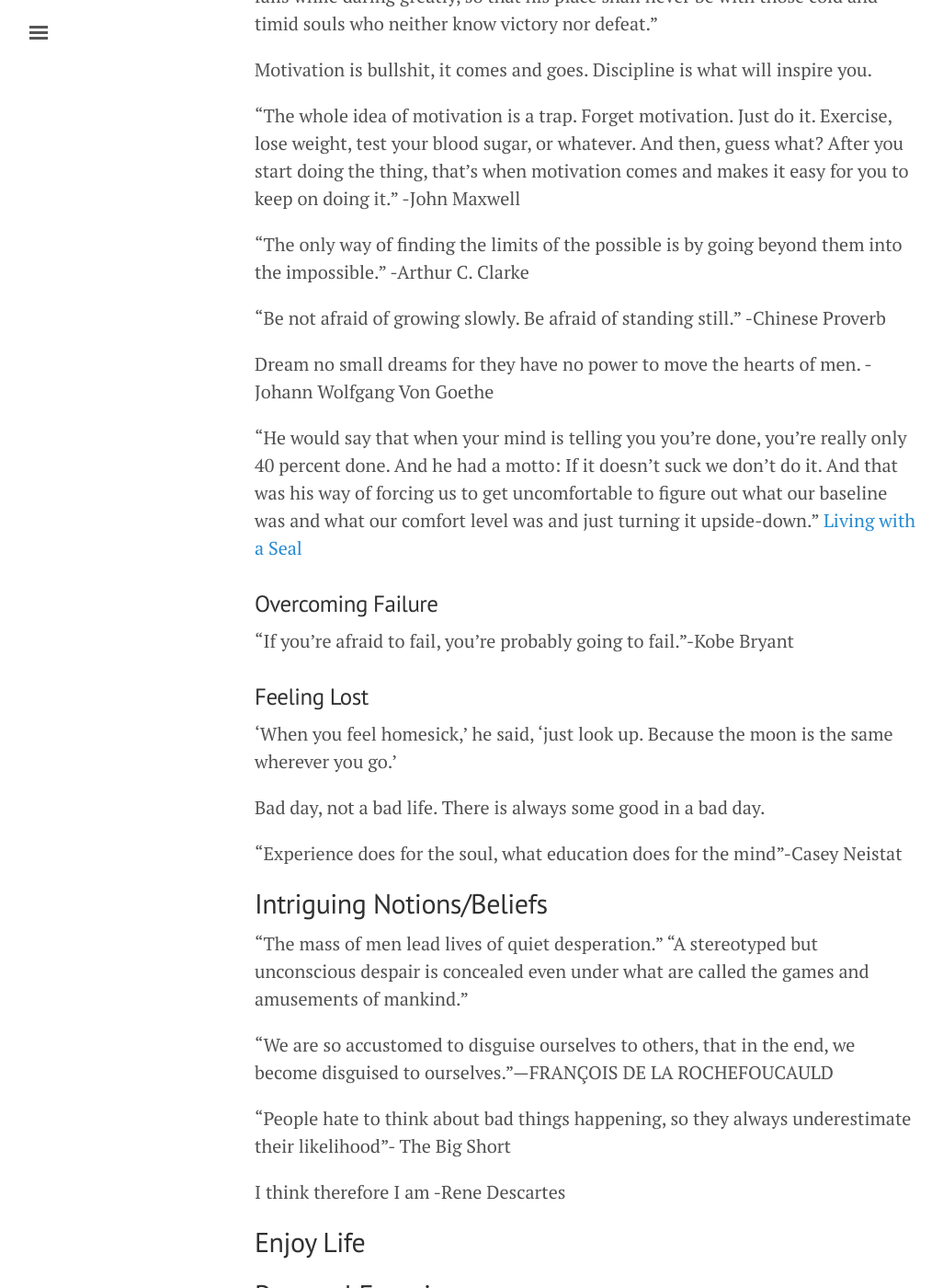
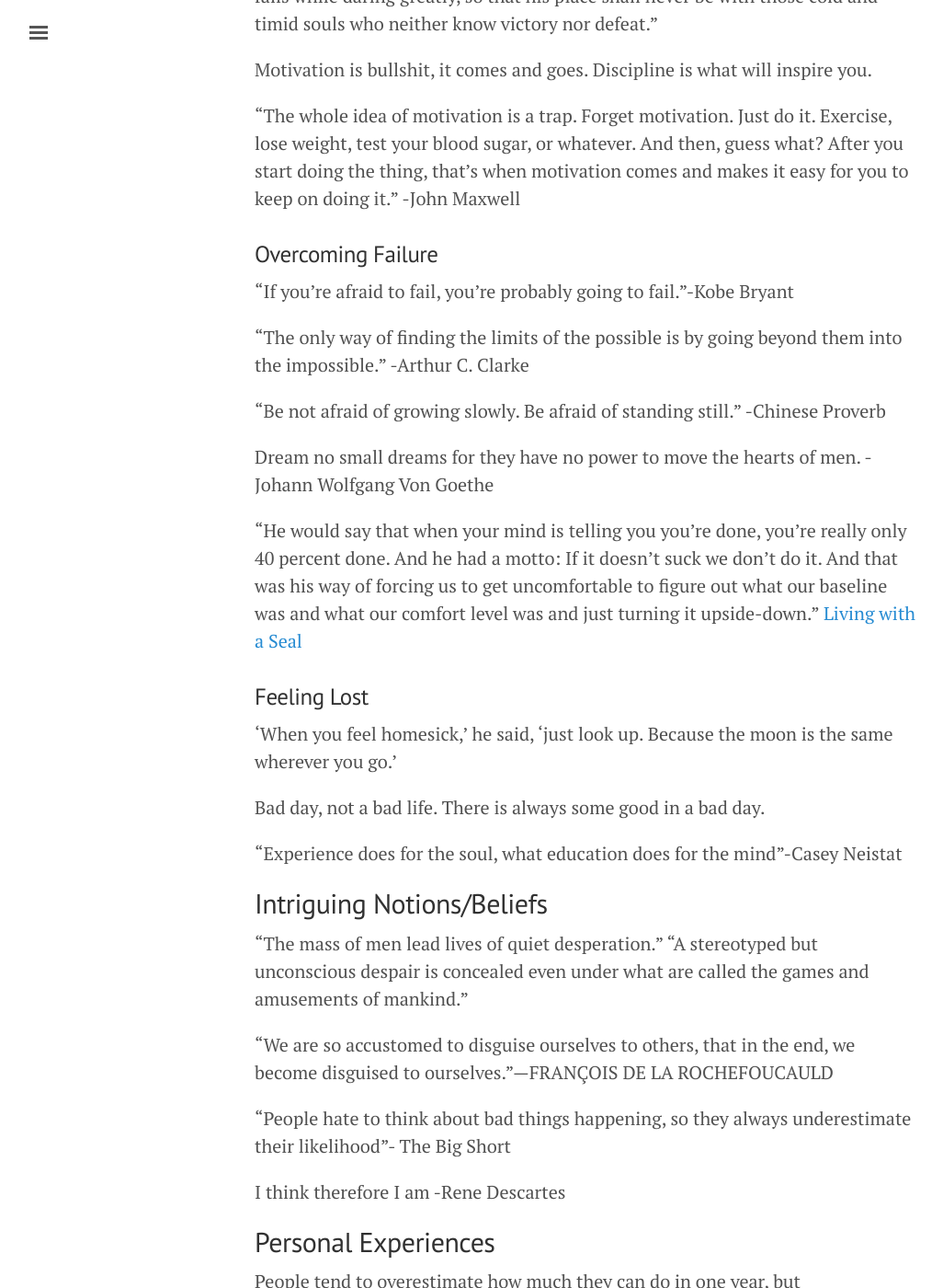
Before and after one commit to bjchia/bjchia.github.io, a Jekyll site: the page built from consciousness.md, in a window 1280 px wide and 1400 px high, scrolled down 2384 px. Shown: the whole window at 92% size, without its empty margins (3-1029 px from the left). Built offline with Jekyll 4.4.1, drawn with Linux system fonts in a browser that asks for light colours; some of the changed lines change nothing that is shown.

Commit message:
Update consciousness.md

```diff
--- a/consciousness.md
+++ b/consciousness.md
@@ -35,6 +35,9 @@ Motivation is bullshit, it comes and goes. Discipline is what will inspire you.
 
 "The whole idea of motivation is a trap. Forget motivation. Just do it. Exercise, lose weight, test your blood sugar, or whatever. And then, guess what? After you start doing the thing, that’s when motivation comes and makes it easy for you to keep on doing it.” -John Maxwell
 
+### Overcoming Failure
+“If you’re afraid to fail, you’re probably going to fail.”-Kobe Bryant
+
 “The only way of finding the limits of the possible is by going beyond them into the impossible.” -Arthur C. Clarke
 
 "Be not afraid of growing slowly. Be afraid of standing still.” -Chinese Proverb
@@ -42,9 +45,6 @@ Motivation is bullshit, it comes and goes. Discipline is what will inspire you.
 Dream no small dreams for they have no power to move the hearts of men. - Johann Wolfgang Von Goethe
 
 “He would say that when your mind is telling you you’re done, you’re really only 40 percent done. And he had a motto: If it doesn’t suck we don’t do it. And that was his way of forcing us to get uncomfortable to figure out what our baseline was and what our comfort level was and just turning it upside-down.” [Living with a Seal](https://www.amazon.com/Living-SEAL-Training-Toughest-Planet/dp/B0176MAG1M)
-
-### Overcoming Failure
-“If you’re afraid to fail, you’re probably going to fail.”-Kobe Bryant
 
 ### Feeling Lost
 
@@ -65,8 +65,6 @@ ourselves."—FRANÇOIS DE LA ROCHEFOUCAULD
 "People hate to think about bad things happening, so they always underestimate their likelihood”- The Big Short
 
 I think therefore I am -Rene Descartes
-
-## Enjoy Life
 
 ## Personal Experiences
 
@@ -90,6 +88,8 @@ With each success should come a bigger more ambitious goal
 
 There is not one specific meaning in life. You constantly redefine and find meaning through the experiences you undertake in life.
 
+## Enjoy Life
+
 ## Miscellaneous
 
 "Never forget what you are, the rest of the world will not. Wear it like armor and it can never be used to hurt you.” -Tyrion Lannister
```
